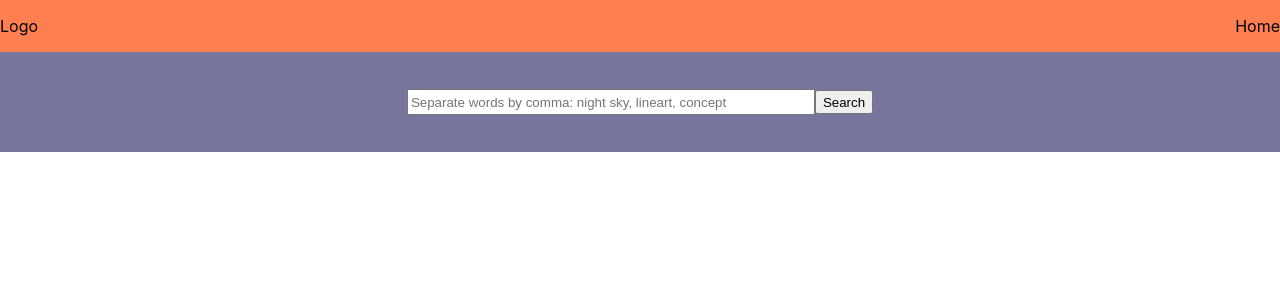
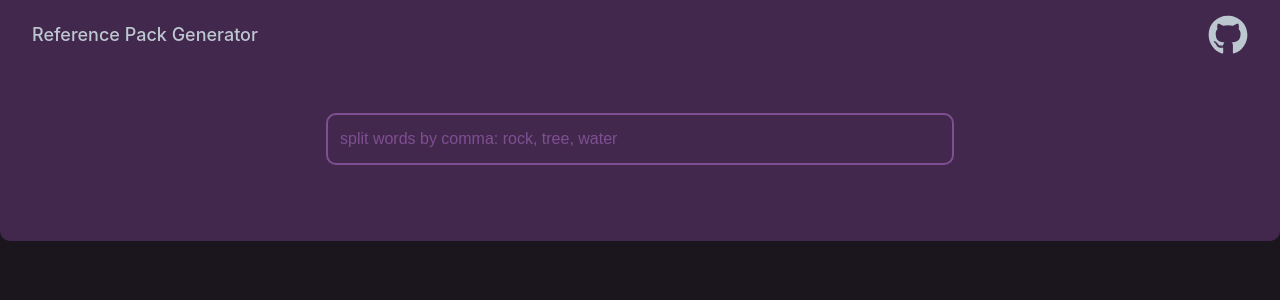
Before and after one commit to lawric1/Art-reference-generator, a React (Create React App) app: page / in a window 1280 px wide. Shown: the top 300 px of the page. Built offline with nearby package versions, Linux system fonts and the light colour scheme.

Commit message:
Style page

```diff
--- a/package.json
+++ b/package.json
@@ -8,6 +8,7 @@
     "@testing-library/user-event": "^13.5.0",
     "react": "^18.1.0",
     "react-dom": "^18.1.0",
+    "react-icons": "^4.3.1",
     "react-scripts": "5.0.1",
     "web-vitals": "^2.1.4"
   },
--- a/public/index.html
+++ b/public/index.html
@@ -5,10 +5,10 @@
       <meta name="viewport" content="width=device-width, initial-scale=1" />
       <meta name="theme-color" content="#000000" />
       <meta
-      name="description"
-      content="Web site created using create-react-app"
+         name="Reference Pack Generator"
+         content="Generate art references for quick download"
       />
-    <title>React App</title>
+      <title>Reference Pack Generator</title>
    </head>
    <body>
       <noscript>You need to enable JavaScript to run this app.</noscript>
--- a/src/App.js
+++ b/src/App.js
@@ -1,4 +1,5 @@
 import { NavBar } from "./components/NavBar/NavBar";
+
 import { SearchBar } from "./components/Search/SearchBar";
 import { CardContainer } from "./components/Card/CardContainer";
 import { Card } from "./components/Card/Card";
--- a/src/components/Card/Card.css
+++ b/src/components/Card/Card.css
@@ -3,24 +3,37 @@
 }
 
 .Card {
-   margin: 8px 8px;
-   background-color: rgba(95, 158, 160, 0.437);
+   margin: 24px 12px;
 
+   border: 2px solid #43284e;
    border-radius: 10px;
 }
 
 .CardHeader {
    display: flex;
-   justify-content: space-between;
+   justify-content: center;
    align-items: center;
 
-   padding: 0 8px;
+   padding: 0 24px;
 
-   background-color: rgba(0, 0, 0, 0.196);
-   border-top-left-radius: 10px;
-   border-top-right-radius: 10px;
+   background-color: #43284e;
+   border-top-left-radius: 4px;
+   border-top-right-radius: 4px;
 
 }
+
+.Card .Name {
+   margin: 8px 0px;
+   padding-right: 16px;
+	font-size: 22px;
+}
+
+
+.CardHeader .Download:hover {
+   color: white;
+
+}
+
 .CardImages {
    display: flex;
    justify-content: space-between;
--- a/src/components/Card/CardHeader.js
+++ b/src/components/Card/CardHeader.js
@@ -1,10 +1,12 @@
+import { BiDownload } from "react-icons/bi";
+
 import "./Card.css";
 
 export function CardHeader(props) {
 	return (
 		<header className="CardHeader">
-			<p>{props.name}</p>
-			<button>Download</button>
+			<p className="Name">{props.name}</p>
+			<BiDownload size={32} className="Download"></BiDownload>
 		</header>
 	);
 }
--- a/src/components/Card/CardImages.js
+++ b/src/components/Card/CardImages.js
@@ -7,7 +7,6 @@ export function CardImages(props) {
 	while (selectedLinks.length !== 6) {
 		let link = imageLinks[Math.floor(Math.random() * imageLinks.length)];
 
-		console.log(link);
 		if (!selectedLinks.includes(link)) {
 			selectedLinks.push(link);
 		}
@@ -16,7 +15,13 @@ export function CardImages(props) {
 	return (
 		<section className="CardImages">
 			{selectedLinks.map((link) => {
-				return <img src={"https://" + link} alt={props.name}></img>;
+				return (
+					<img
+						key={link}
+						src={"https://" + link}
+						alt={props.name}
+					></img>
+				);
 			})}
 		</section>
 	);
--- a/src/components/NavBar/NavBar.css
+++ b/src/components/NavBar/NavBar.css
@@ -3,5 +3,17 @@
    justify-content: space-between;
    align-items: center;
 
-   background-color: coral;
+   padding: 6px 32px;
+
+
+   background-color: #43284e;
 }
+
+.NavBar .Github:hover {
+   color: white;
+}
+
+.NavBar .Logo {
+   font-size: large;
+   font-weight: 500;
+}
--- a/src/components/NavBar/NavBar.js
+++ b/src/components/NavBar/NavBar.js
@@ -1,10 +1,20 @@
+import { FaGithub } from "react-icons/fa";
+
 import "./NavBar.css";
 
 export function NavBar() {
+	function openGithub() {
+		window.open("https://github.com/lawric1", "_blank");
+	}
+
 	return (
 		<nav className="NavBar">
-			<p>Logo</p>
-			<p>Home</p>
+			<p className="Logo">Reference Pack Generator</p>
+			<FaGithub
+				onClick={openGithub}
+				size={40}
+				className="Github"
+			></FaGithub>
 		</nav>
 	);
 }
--- a/src/components/Search/Search.css
+++ b/src/components/Search/Search.css
@@ -3,16 +3,41 @@
    justify-content: center;
    align-items: center;
 
-   height: 100px;
+   margin-bottom: 26px;
+   padding-bottom: 32px;
 
-   background-color: rgb(118, 118, 157);
+   height: 140px;
+
+   background-color: #43284e;
+
+   border-bottom-left-radius: 10px;
+   border-bottom-right-radius: 10px;
 }
 
 .SearchBar .inputField {
-   width: 400px;
-   height: 20px;
+   padding: 6px 12px;
+   width: 600px;
+   height: 36px;
+
+   background-color: transparent;
+   color: #bdc7d0;
+
+   font-size: medium;
+
+   border: 2px solid #7e4f91;
+   border-radius: 10px;
 }
 
-.SearchBar .button {
-   height: 24px;
+.SearchBar .inputField:hover {
+   border: 2px solid #bdc7d0;
+
 }
+
+.SearchBar .inputField::placeholder {
+   color: #7e4f91;
+}
+
+.SearchBar .inputField:focus {
+   outline: none
+
+}
--- a/src/components/Search/SearchBar.js
+++ b/src/components/Search/SearchBar.js
@@ -27,12 +27,10 @@ export function SearchBar(props) {
 			<input
 				className="inputField"
 				type="text"
-				placeholder="Separate words by comma: night sky, lineart, concept"
+				placeholder="split words by comma: rock, tree, water"
 				onChange={updateInput}
 				spellCheck="false"
 			/>
-
-			<input className="button" type="submit" value="Search" />
 		</form>
 	);
 }
--- a/src/index.css
+++ b/src/index.css
@@ -1,13 +1,17 @@
 body {
    margin: 0;
+   background-color: #1b161d;
+   color: #bdc7d0;
    font-family: -apple-system, BlinkMacSystemFont, 'Segoe UI', 'Roboto', 'Oxygen',
       'Ubuntu', 'Cantarell', 'Fira Sans', 'Droid Sans', 'Helvetica Neue',
       sans-serif;
    -webkit-font-smoothing: antialiased;
    -moz-osx-font-smoothing: grayscale;
+   -webkit-box-sizing: border-box; /* Safari/Chrome, other WebKit */
+   -moz-box-sizing: border-box;    /* Firefox, other Gecko */
+   box-sizing: border-box;
 }
 
 code {
-  font-family: source-code-pro, Menlo, Monaco, Consolas, 'Courier New',
-    monospace;
+   font-family: source-code-pro, Menlo, Monaco, Consolas, 'Courier New', monospace;
 }
```
Also changed, not shown: 1 other file (tests, documents, lock files or other folders). Lines whose indentation alone changed are shown as unchanged.
